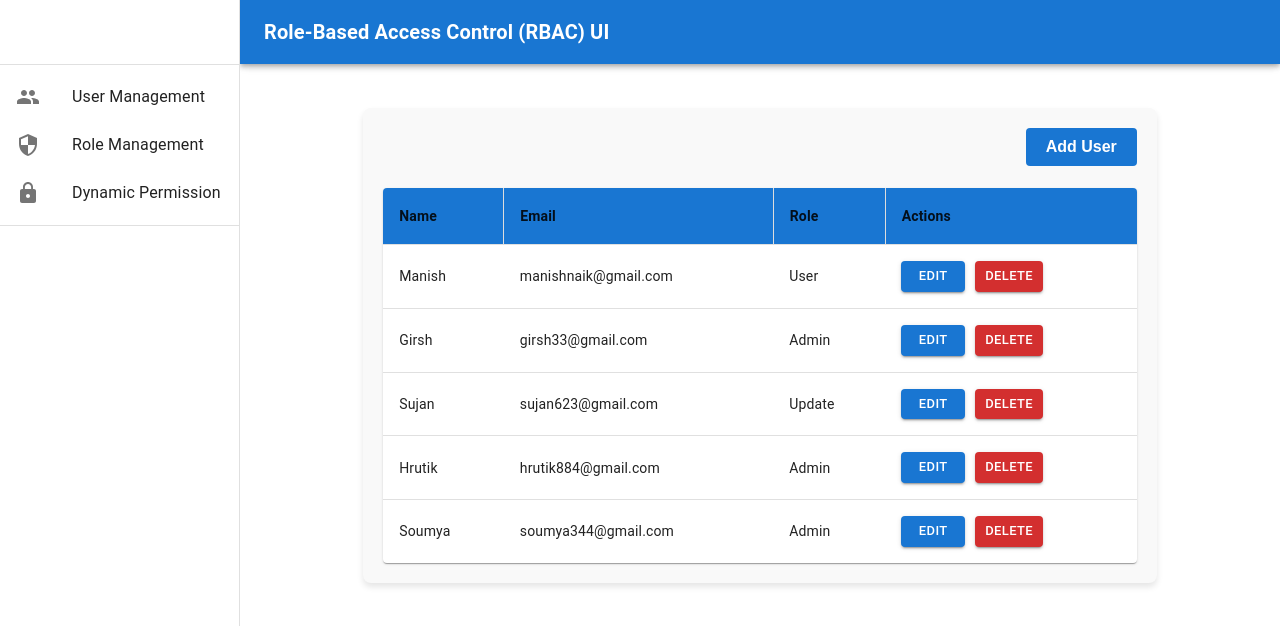
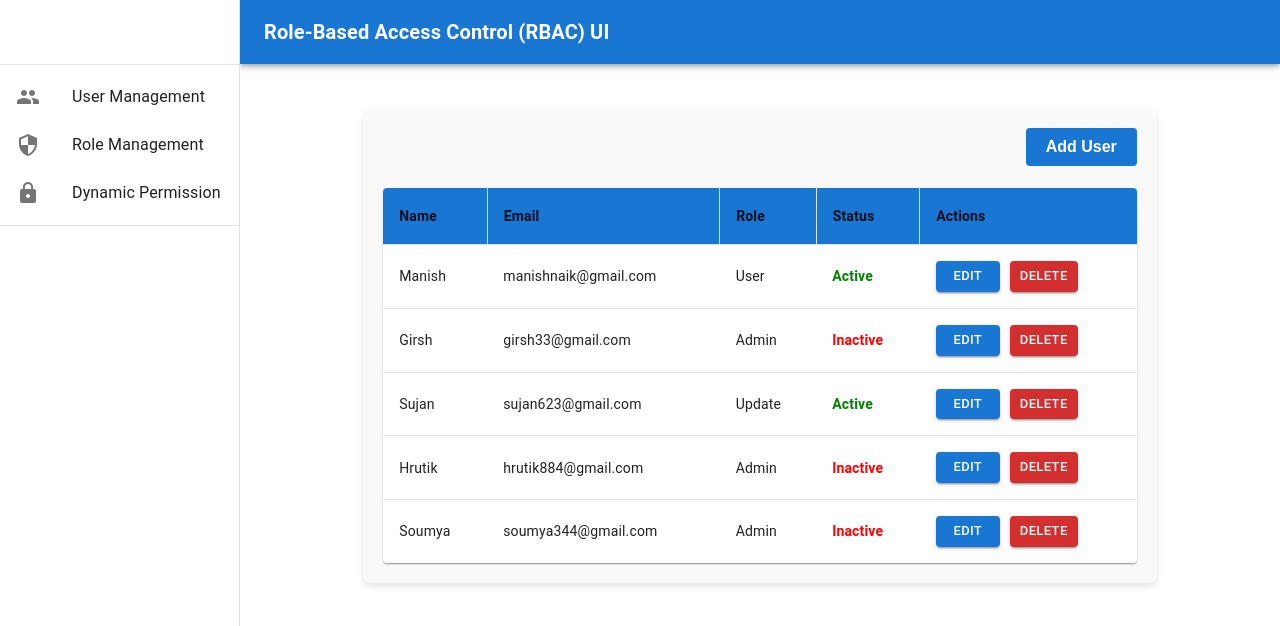
Before and after one commit to Manish50518/RBAC, a React (Vite) app: page / in a window 1280 px wide. Shown: the top 626 px of the page. Built offline with nearby package versions, Linux system fonts and the light colour scheme.

Commit message:
fixing small error

```diff
--- a/src/App.jsx
+++ b/src/App.jsx
@@ -14,7 +14,6 @@ const router = createBrowserRouter([
         path: "/",
         element: <User />,
       },
-
       {
         path: "/role",
         element: <Role />,
--- a/src/features/user/User.jsx
+++ b/src/features/user/User.jsx
@@ -22,26 +22,29 @@ function UserTable() {
   const dispatch = useDispatch();
   const roles = useSelector(getRole);
   const [model, setModel] = useState(false);
-  const [editMode, setEditMode] = useState(null); // Track the ID of the user being edited
-  const [editForm, setEditForm] = useState({}); // Track form inputs for editing
-
+  const [editMode, setEditMode] = useState(null);
+  const [editForm, setEditForm] = useState({});
   function handleEditClick(user) {
-    setEditMode(user.id); // Set the user ID in edit mode
+    setEditMode(user.id);
     setEditForm({
       userName: user.userName,
       email: user.email,
       role: user.role,
-    }); // Populate form with existing values
+      status: user.status,
+    });
   }
 
   function handleInputChange(e) {
     const { name, value } = e.target;
     setEditForm((prev) => ({ ...prev, [name]: value }));
   }
+  const handleStatusToggle = () => {
+    setEditForm((prev) => ({ ...prev, status: !prev.status }));
+  };
 
   const handleSave = (id) => {
     dispatch(editUser({ id, updatedUser: editForm }));
-    setEditMode(null); // Exit edit mode
+    setEditMode(null);
   };
 
   function handleAddUser() {
@@ -65,6 +68,9 @@ function UserTable() {
               </TableCell>
               <TableCell>
                 <strong>Role</strong>
+              </TableCell>
+              <TableCell>
+                <strong>Status</strong>
               </TableCell>
               <TableCell>
                 <strong>Actions</strong>
@@ -131,6 +137,27 @@ function UserTable() {
                 <TableCell>
                   {editMode === user.id ? (
                     <Button
+                      variant="outlined"
+                      color={editForm.status ? "success" : "error"}
+                      onClick={handleStatusToggle}
+                      size="small"
+                    >
+                      {editForm.status ? "Active" : "Inactive"}
+                    </Button>
+                  ) : (
+                    <span
+                      style={{
+                        color: user.status ? "green" : "red",
+                        fontWeight: "bold",
+                      }}
+                    >
+                      {user.status ? "Active" : "Inactive"}
+                    </span>
+                  )}
+                </TableCell>
+                <TableCell>
+                  {editMode === user.id ? (
+                    <Button
                       variant="contained"
                       color="success"
                       size="small"
```
